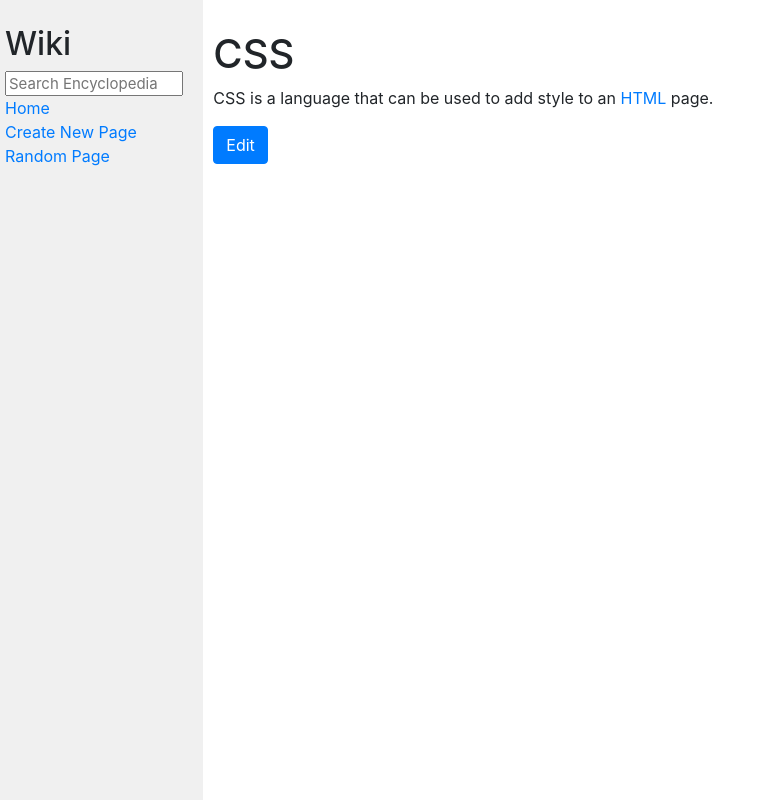
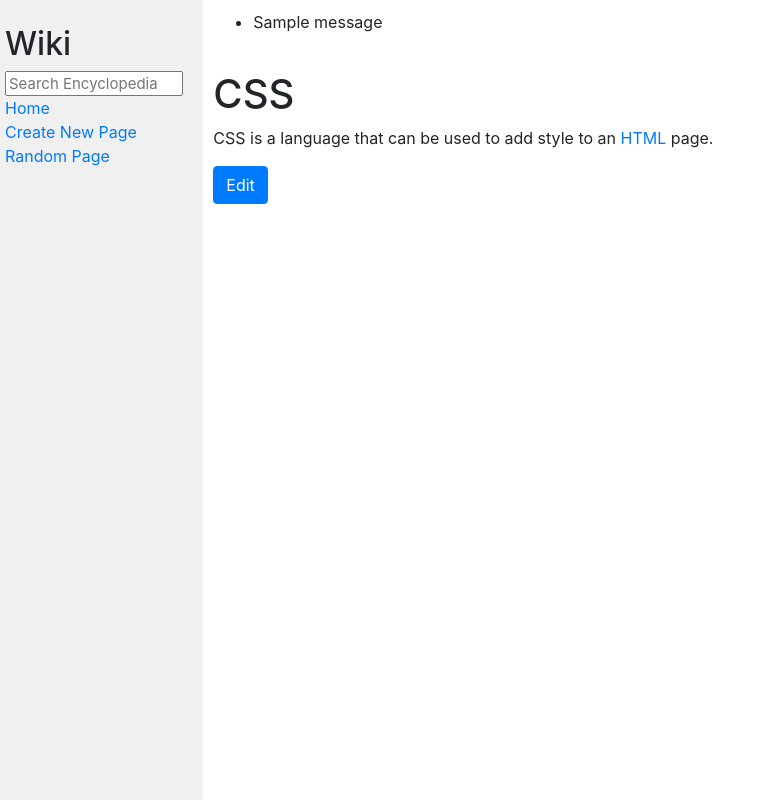
Before and after one commit to jokerinya/cs50WebProgramming, a Django app: page /wiki/CSS in a window 1280 px wide. Shown: the whole page, without its empty margins (0-770 px from the left). Run offline with Django 3.2, Linux system fonts and the light colour scheme; tables that the repository leaves empty hold one stand-in row (values such as "Sample post"); one stand-in notice (Sample message) is shown; some libraries are stand-ins or nearby versions.

Commit message:
mesaj gosterme ozelligi eklendi

```diff
--- a/Project1wiki/encyclopedia/templates/encyclopedia/entry.html
+++ b/Project1wiki/encyclopedia/templates/encyclopedia/entry.html
@@ -5,6 +5,13 @@
 {% endblock %}
 
 {% block body %}
+        {% if messages %}
+            <ul class="messages">
+                {% for message in messages %}
+                    <li{% if message.tags %} class="{{ message.tags }}"{% endif %}>{{ message }}</li>
+                {% endfor %}
+            </ul>
+        {% endif %}
         {{ result | safe }}
         <a class="btn btn-primary" href="{% url 'encyclopedia:edit' title %}" role="button">Edit</a>
 {% endblock %}
--- a/Project1wiki/encyclopedia/views.py
+++ b/Project1wiki/encyclopedia/views.py
@@ -4,6 +4,7 @@ from django.shortcuts import render, redirect
 from django.urls import reverse
 from markdown2 import markdown
 from random import choice
+from django.contrib import messages
 
 
 from . import util
@@ -64,6 +65,8 @@ def create(request):
                 })
             else:
                 util.save_entry(title, content)
+                messages.success(
+                    request, f"You have made {title} entry successfully.")
                 # new created entry
                 # return HttpResponseRedirect(reverse("entry", args=[title]))
                 return redirect("encyclopedia:entry", title=title)
```
Also changed, not shown: Project1wiki/entries/New 2.md (added, +1 -0 lines), Project1wiki/entries/New.md (added, +5 -0 lines), Project1wiki/entries/New3.md (added, +3 -0 lines).
